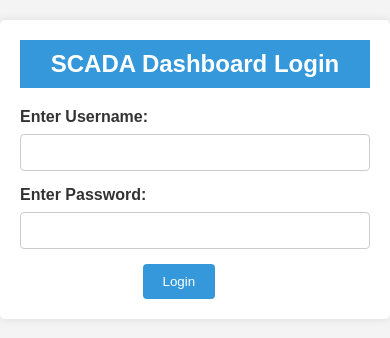
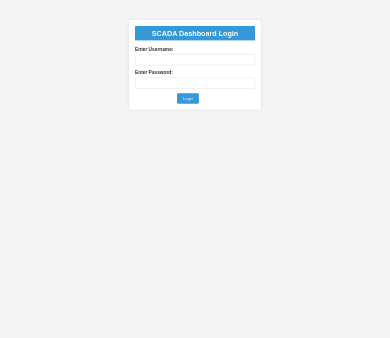
Before and after one commit to anshumaneducation/sem-dashboard, a plain HTML site: page index.html in a window 390 px wide. Drawn offline with nearby package versions, Linux system fonts and the light colour scheme.

Commit message:
updated css

```diff
--- a/style.css
+++ b/style.css
@@ -419,3 +419,44 @@ p {margin-top: 8px;
   margin: 0;
   font-size: 16px;
 }
+
+/* Scale down the page for smaller screens */
+@media (max-width: 1200px) {
+  body {
+    transform: scale(0.8);
+    transform-origin: top left;
+    width: 125%;
+  }
+}
+
+@media (max-width: 1000px) {
+  body {
+    transform: scale(0.6);
+    transform-origin: top left;
+    width: 166.67%;
+  }
+}
+
+@media (max-width: 800px) {
+  body {
+    transform: scale(0.5);
+    transform-origin: top left;
+    width: 200%;
+  }
+}
+
+@media (max-width: 600px) {
+  body {
+    transform: scale(0.4);
+    transform-origin: top left;
+    width: 250%;
+  }
+}
+
+@media (max-width: 400px) {
+  body {
+    transform: scale(0.3);
+    transform-origin: top left;
+    width: 333.33%;
+  }
+}
```
